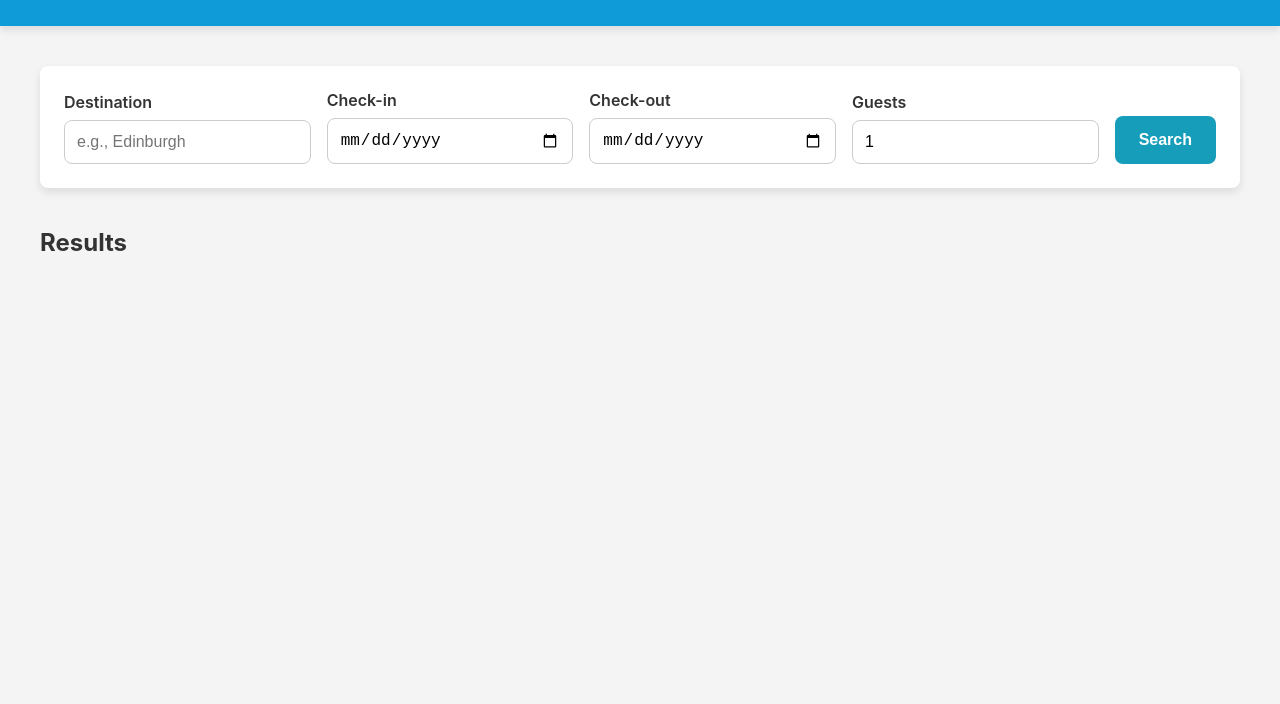
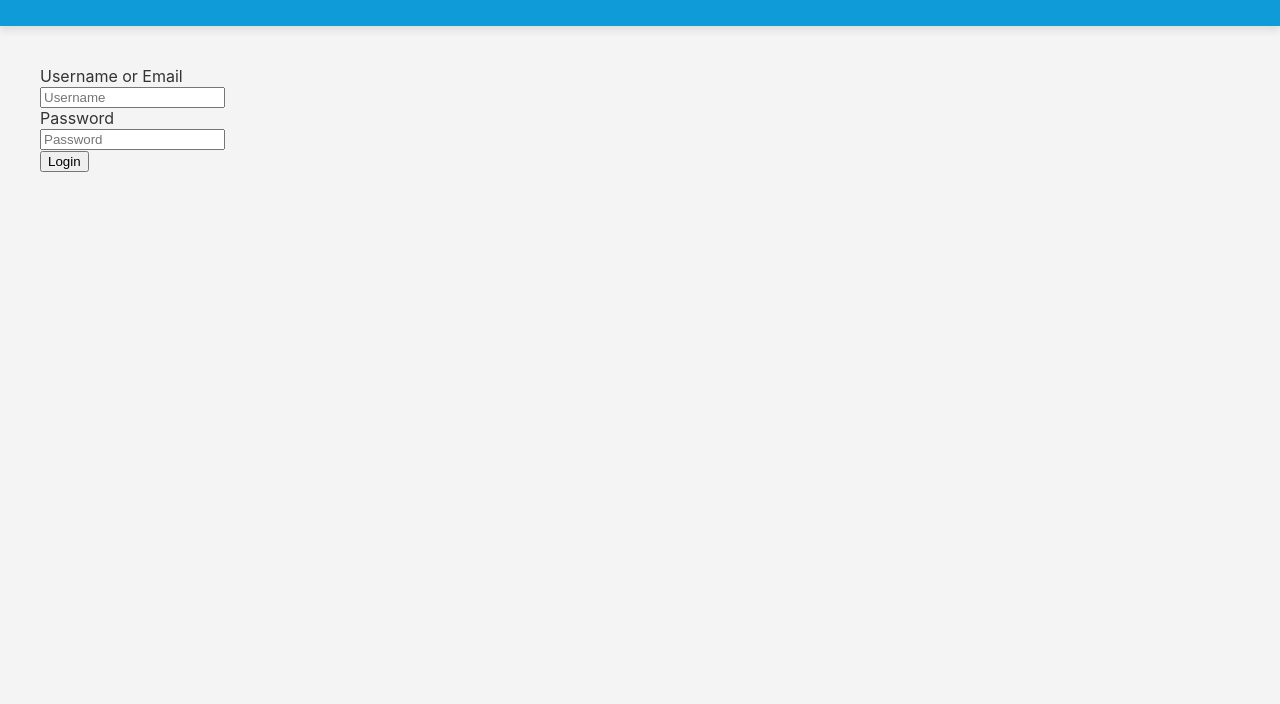
Before and after one commit to harrisabdullah/F28WP-CW, a website: page public/login/index.html in a window 1280 px wide. Shown: the part 96-800 px from the top of the page. Drawn offline with Linux system fonts and the light colour scheme.

Commit message:
login-page

```diff
--- a/public/login/index.html
+++ b/public/login/index.html
@@ -1,4 +1,5 @@
 <!DOCTYPE html>
+<html lang="en">
 <head>
     <meta charset="UTF-8">
     <meta name="viewport" content="width=device-width, initial-scale=1.0">
@@ -9,36 +10,20 @@
 <body>
 
     <header>
-        <h1>Find Your Next Stay</h1>
+        <h1>Log In To Your Account</h1>
     </header>
 
     <main>
-        <section class="search-container">
-            <form id="search-form">
-                <div class="form-group">
-                    <label for="destination">Destination</label>
-                    <input type="text" id="destination" name="destination" placeholder="e.g., Edinburgh" required>
-                </div>
-                <div class="form-group">
-                    <label for="check-in">Check-in</label>
-                    <input type="date" id="check-in" name="check-in" required>
-                </div>
-                <div class="form-group">
-                    <label for="check-out">Check-out</label>
-                    <input type="date" id="check-out" name="check-out" required>
-                </div>
-                <div class="form-group">
-                    <label for="guests">Guests</label>
-                    <input type="number" id="guests" name="guests" min="1" value="1" required>
-                </div>
-                <button type="submit" class="search-button">Search</button>
+        <section class="login-container">
+            <form id="login-form">
+                <div><label for "username" > Username or Email </label></div>
+                <div><input type = "text" id = "username" placeholder = "Username" required></div>
+                <div><label for "password" > Password </label></div>
+                <div><input type = "text " id = "password" placeholder = "Password" required></div>
+
+                <button type="submit" class="login-btn">Login</button>
+
             </form>
-        </section>
-
-        <section id="results-container">
-            <h2>Results</h2>
-            <div id="results-grid">
-                </div>
         </section>
     </main>
 
```
